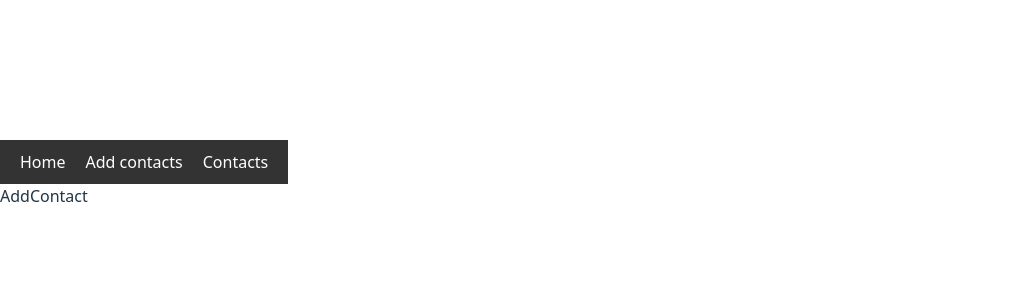
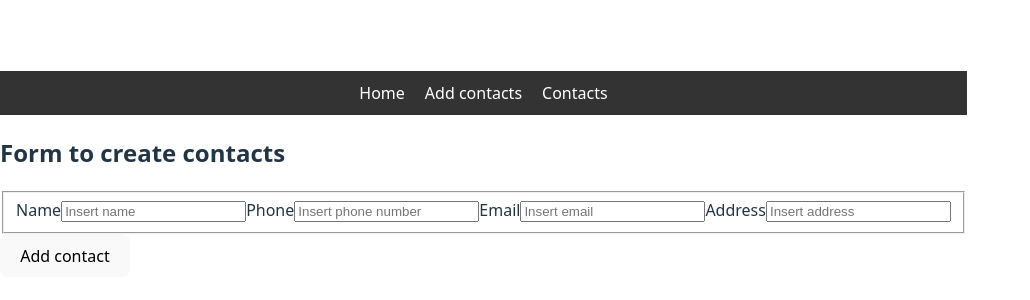
Before and after one commit to jeerola/fundamentals-of-react, a React app in the folder modules/final-project/application/: page /add in a window 1280 px wide. Shown: the part 226-526 px from the top of the page, without its empty margins (0-1030 px from the left). Built offline with nearby package versions, Linux system fonts and the light colour scheme; the HTML template or start-up script is replaced by a standard one.

Commit message:
Update AddContact

```diff
--- a/modules/final-project/application/src/components/AddContact.jsx
+++ b/modules/final-project/application/src/components/AddContact.jsx
@@ -1,4 +1,73 @@
-function AddContact() {
-  return <div>AddContact</div>;
+import { useState } from "react";
+
+function AddContact({ setContacts }) {
+  const [name, setName] = useState("");
+  const [phone, setPhone] = useState("");
+  const [email, setEmail] = useState("");
+  const [address, setAddress] = useState("");
+
+  const handleSubmit = (e) => {
+    e.preventDefault();
+    const newContact = {
+      id: Date.now().toString(),
+      name,
+      phone,
+      email,
+      address
+    };
+    setContacts(prev => [...prev, newContact]);
+  }
+
+  return (
+    <div>
+      <h2>Form to create contacts</h2>
+      <form onSubmit={handleSubmit}>
+        <fieldset>
+
+          <label htmlFor="name">Name</label>
+          <input
+            type="text"
+            name="name"
+            value={name}
+            onChange={(e) => setName(e.target.value)}
+            placeholder="Insert name"
+            required
+          />
+
+          <label htmlFor="phone">Phone</label>
+          <input
+            type="text"
+            name="phone"
+            value={phone}
+            onChange={(e) => setPhone(e.target.value)}
+            placeholder="Insert phone number"
+            required
+          />
+
+          <label htmlFor="email">Email</label>
+          <input
+            type="text"
+            name="email"
+            value={email}
+            onChange={(e) => setEmail(e.target.value)}
+            placeholder="Insert email"
+            required
+          />
+
+          <label htmlFor="address">Address</label>
+          <input
+            type="text"
+            name="address"
+            value={address}
+            onChange={(e) => setAddress(e.target.value)}
+            placeholder="Insert address"
+            required
+          />
+        </fieldset>
+        <button type="submit">Add contact</button>
+      </form>
+    </div>
+  );
 }
+
 export default AddContact;
```
